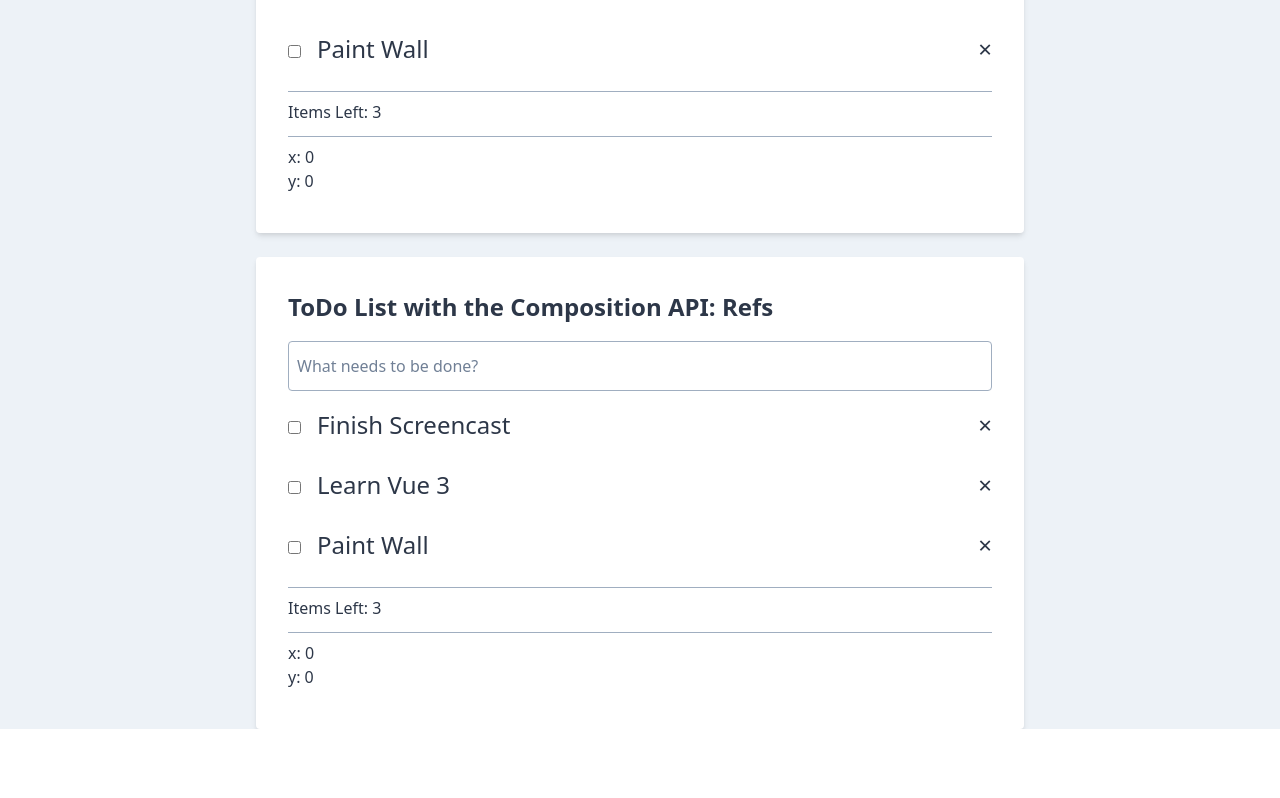
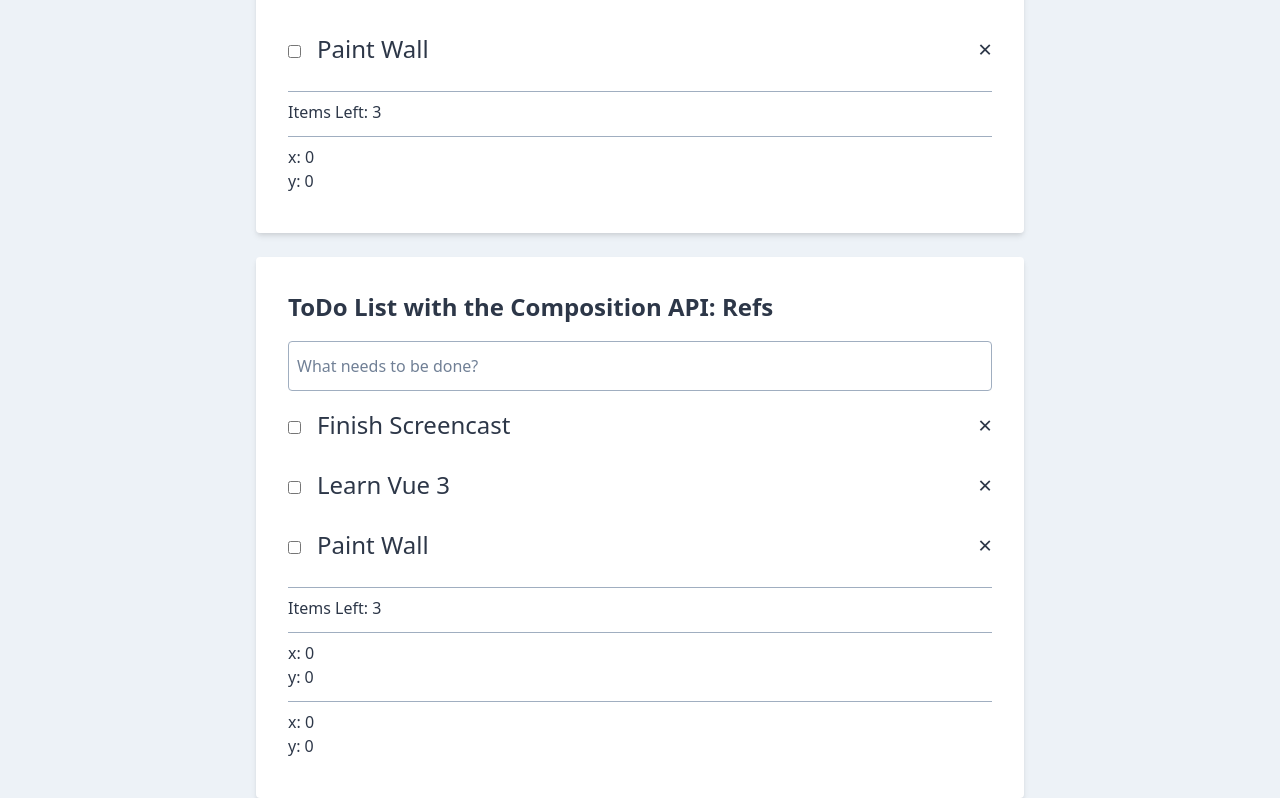
Before and after one commit to yxj0312/vue3-example, a Vue app: page / in a window 1280 px wide. Shown: the part 271-1069 px from the top of the page. Before the commit the page ends 1000 px from the top, so only its background shows below. Built offline with nearby package versions, Linux system fonts and the light colour scheme.

Commit message:
Ref vs. Reactive

```diff
--- a/src/components/Todo.vue
+++ b/src/components/Todo.vue
@@ -49,8 +49,8 @@
         Items Left: {{ itemsLeft }}
       </div>
       <div class="border-t border-gray-500 py-2 mt-1">
-        <div>x: {{ x }}</div>
-        <div>y: {{ y }}</div>
+        <div>x: {{ mouseX }}</div>
+        <div>y: {{ mouseY }}</div>
       </div>
     </div>
     <div
@@ -77,7 +77,7 @@
     },
   },
   setup(props) {
-    const { x, y } = useMousePosition();
+    const { x: mouseX, y: mouseY } = useMousePosition();
     const state = reactive({
       todoFromInput: '',
       todoId: 4,
@@ -139,8 +139,8 @@
       itemsLeft,
       addTodo,
       deleteTodo,
-      x,
-      y,
+      mouseX,
+      mouseY,
     };
   },
 };
--- a/src/components/TodoRef.vue
+++ b/src/components/TodoRef.vue
@@ -52,6 +52,10 @@
         <div>x: {{ x }}</div>
         <div>y: {{ y }}</div>
       </div>
+      <div class="border-t border-gray-500 py-2 mt-1">
+        <div>x: {{ mouseX }}</div>
+        <div>y: {{ mouseY }}</div>
+      </div>
     </div>
     <div
       v-else
@@ -66,6 +70,7 @@
 import {
   computed, onMounted, watch, ref, onUnmounted,
 } from 'vue';
+import useMousePositionReactive from '../functions/useMousePositionReactive';
 
 export default {
   name: 'TodoRef',
@@ -76,6 +81,7 @@
     },
   },
   setup(props) {
+    const { x: mouseX, y: mouseY } = useMousePositionReactive();
     const x = ref(0);
     const y = ref(0);
 
@@ -155,6 +161,8 @@
       deleteTodo,
       x,
       y,
+      mouseX,
+      mouseY,
     };
   },
 };
--- /dev/null
+++ b/src/functions/useMousePositionReactive.js
@@ -0,0 +1,25 @@
+import {
+  reactive, toRefs, onMounted, onUnmounted,
+} from 'vue';
+
+export default function useMousePositionReactive() {
+  const pos = reactive({
+    x: 0,
+    y: 0,
+  });
+
+  function update(e) {
+    pos.x = e.pageX;
+    pos.y = e.pageY;
+  }
+
+  onMounted(() => {
+    window.addEventListener('mousemove', update);
+  });
+
+  onUnmounted(() => {
+    window.removeEventListener('mousemove', update);
+  });
+
+  return toRefs(pos);
+}
```
